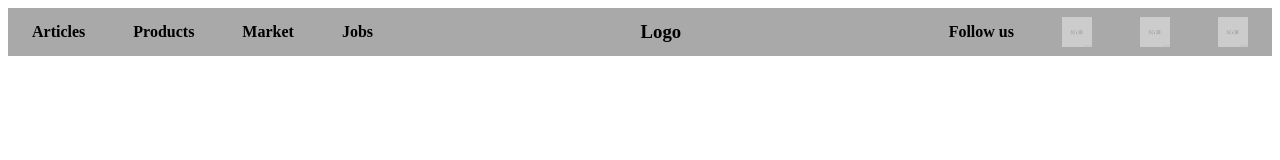
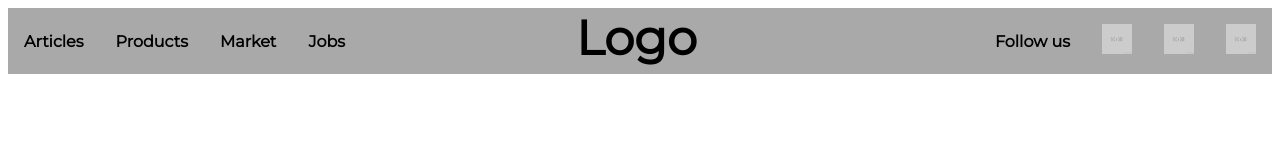
Before and after one commit to RiverRobins/codeup-web-excercises, a plain HTML site: page flexbox-nav-exercise.html in a window 1280 px wide. Drawn offline with Linux system fonts and the light colour scheme.

Commit message:
added to flex nav bar

```diff
--- a/css/flexbox-nav-exercise.css
+++ b/css/flexbox-nav-exercise.css
@@ -1,8 +1,12 @@
+body {
+    font-family: 'Montserrat', sans-serif;
+}
 .nav {
     box-sizing: border-box;
     background-color: darkgray;
     color: black;
     display: flex;
+    padding: 0;
 }
 .nav-container {
     box-sizing: border-box;
@@ -12,8 +16,6 @@
     justify-self: center;
     align-items: center;
     justify-content: space-between;
-    height: 3em;
-    overflow: hidden;
     flex-wrap: nowrap;
 }
 .nav-list {
@@ -27,27 +29,44 @@
 .right {
     /*justify-self: flex-start;*/
     /*align-self: flex-start;*/
+    display: flex;
     justify-content: flex-start;
 }
 .left {
     /*justify-self: flex-end;*/
     /*align-self: flex-end;*/
+    display: flex;
     justify-content: flex-end;
 }
 .mid {
+    display: flex;
     justify-self: center;
+}
+.mid li a {
+    font-size: 3em;
+    padding-top: 0.2em;
+    padding-bottom: 0.2em;
+    position: absolute;
+    display: flex;
+    top: -.01em;
+    left: 11em;
+}
+a {
+    margin: 0;
 }
 .nav-item a {
     box-sizing: border-box;
-    display: flex;
-    padding: 1.5em;
+    display: inline-block;
+    padding-right: 1em;
+    padding-left: 1em;
     color: black;
     font-weight: bold;
     text-decoration: none;
-    font-size: 1em;
+    margin: 0;
+    /*font-size: 1em;*/
 }
 .nav-item a:hover {
-    background-color: blue;
+    color: blue;
 }
 .nav-item a img {
     display: flex;
--- a/flexbox-nav-exercise.html
+++ b/flexbox-nav-exercise.html
@@ -4,6 +4,7 @@
     <meta charset="UTF-8">
     <title>flex nav</title>
     <link rel="stylesheet" href="css/flexbox-nav-exercise.css">
+    <link href="https://fonts.googleapis.com/css?family=Montserrat&display=swap" rel="stylesheet">
 </head>
 <body>
     <div class="nav-container nav">
@@ -16,9 +17,9 @@
             </ul>
         </div>
         <div class="mid">
-            <ul class="nav-list nav">
+            <ul class="mid nav nav-list">
                 <li class="nav-item">
-                    <a href=""><h3>Logo</h3></a>
+                    <a href="">Logo</a>
                 </li>
             </ul>
         </div>
```
